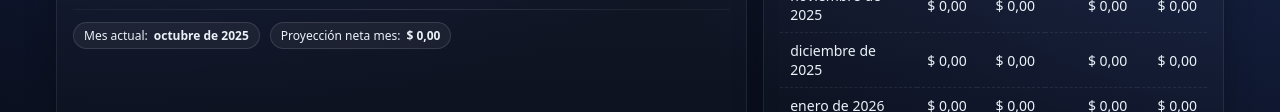
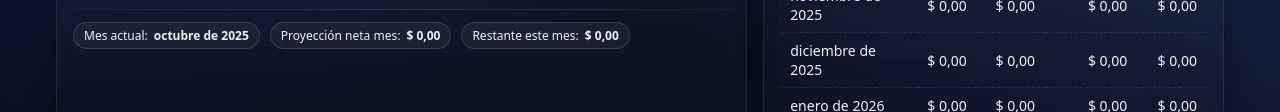
Before and after one commit to nmauvecin/gastos-personales-app, a plain HTML site: page index.html in a window 1280 px wide. Shown: the part 340-452 px from the top of the page. Drawn offline with Linux system fonts and the light colour scheme.

Commit message:
Update index.html

```diff
--- a/index.html
+++ b/index.html
@@ -144,6 +144,7 @@
           <div class="row">
             <div class="chip">Mes actual: <strong id="current-month">—</strong></div>
             <div class="chip">Proyección neta mes: <strong id="kpi-net">—</strong></div>
+            <div class="chip">Restante este mes: <strong id="kpi-remaining">—</strong></div>
           </div>
         </div>
         <div class="card">
@@ -612,9 +613,11 @@
     const variable = varsSumForYM(ym);
     const installments = installmentsSumForYM(ym);
     const net = -(fixed + variable + installments);
+    const remaining = balance - (fixed + variable + installments);
     const set=(id,val)=>{ const el=$(id); if(el) el.textContent = fmt(val); }
     set('#kpi-balance', balance); set('#kpi-fixed', fixed); set('#kpi-variable', variable); set('#kpi-installments', installments);
     const kn=$('#kpi-net'); if(kn) kn.textContent = fmt(net);
+    const kr=$('#kpi-remaining'); if(kr) kr.textContent = fmt(remaining);
 
     // Proyección 6 meses
     const tbody=$('#projection-body'); if(!tbody) return; tbody.innerHTML='';
```
